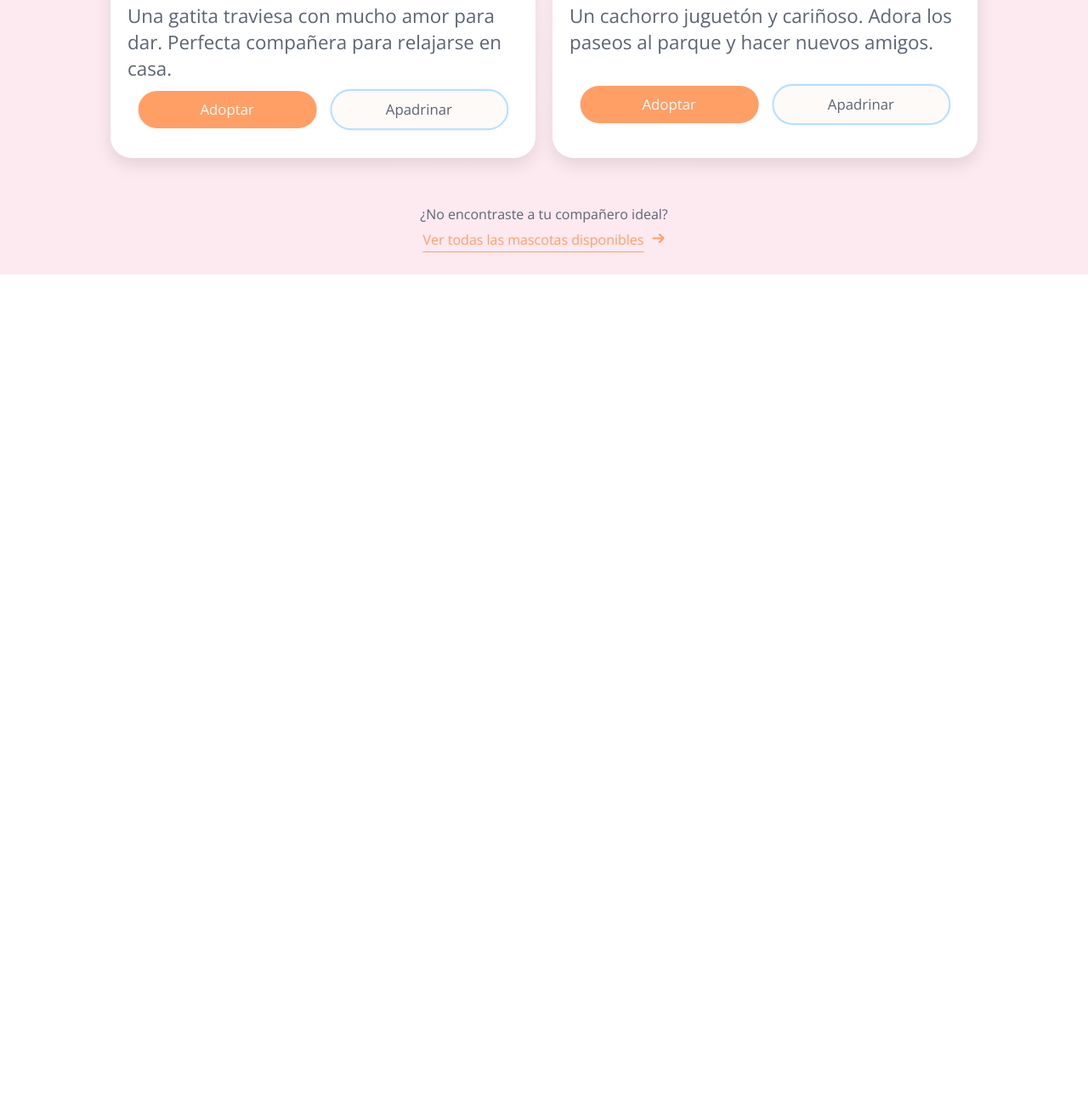
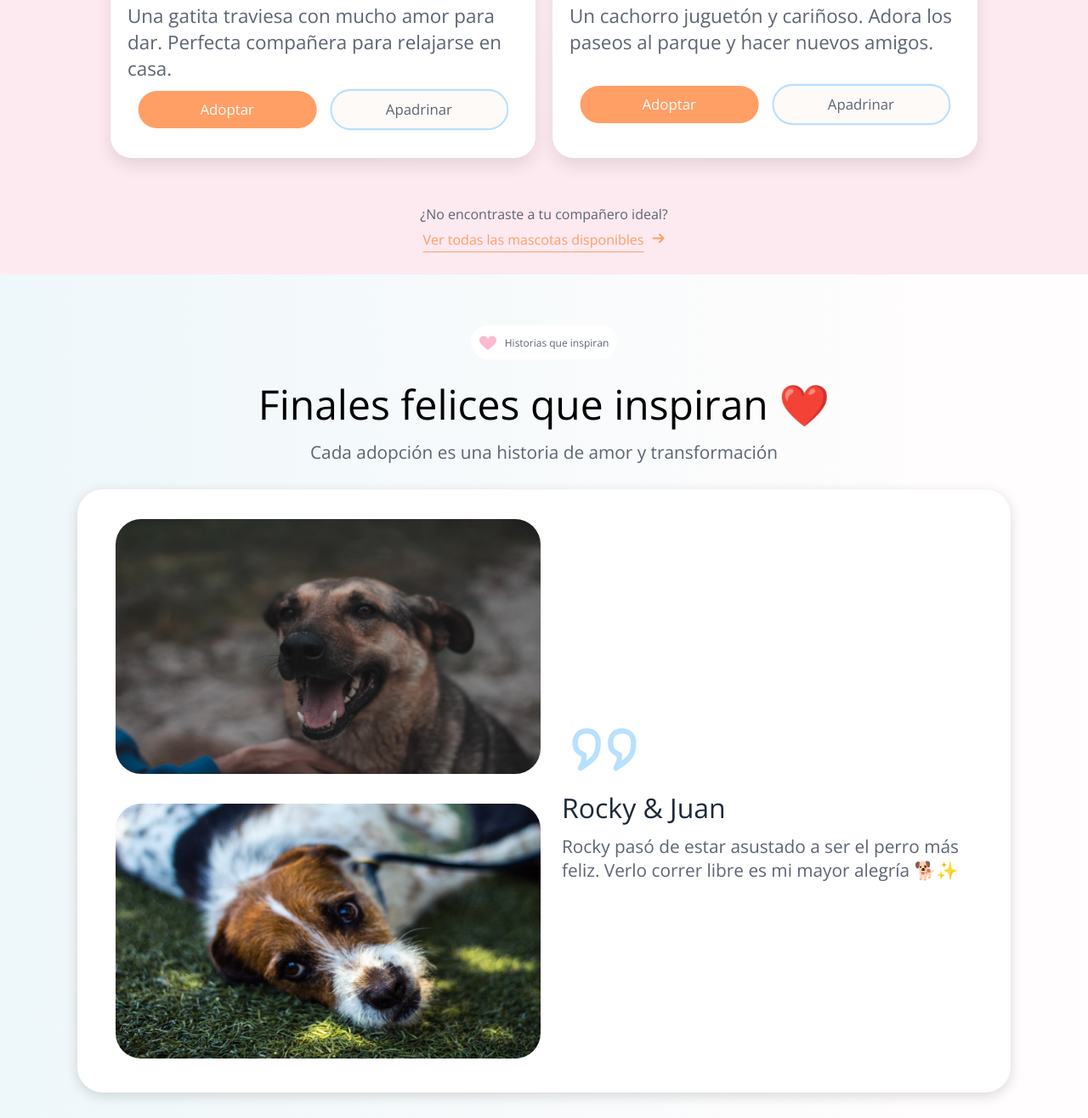
Before and after one commit to sronaal/PetHome, a plain HTML site: page index.html in a window 1280 px wide. Shown: the part 2141-3457 px from the top of the page at 85% size. Before the commit the page ends 2464 px from the top, so only its background shows below. Drawn offline with nearby package versions, Linux system fonts and the light colour scheme.

Commit message:
Historias

```diff
--- a/index.html
+++ b/index.html
@@ -179,6 +179,39 @@
                 </a>
             </div>
         </section>
+
+        <section class="historias">
+            <span class="badge">
+                <svg xmlns="http://www.w3.org/2000/svg" width="20" height="20" viewBox="0 0 16 16">
+                    <path fill="#FFB8D1"
+                        d="M12 2S9 2 8 5C7 2 4 2 4 2C1.8 2 0 3.8 0 6c0 4.1 8 9 8 9s8-5 8-9c0-2.2-1.8-4-4-4z" />
+                </svg>
+                <p>Historias que inspiran</p>
+            </span>
+            <h2>Finales felices que inspiran ❤️</h2>
+            <p>Cada adopción es una historia de amor y transformación</p>
+            <div class="container">
+                <div class="card-historia">
+                    <div class="imagenes">
+                        <picture>
+                            <img src="./img/perro.jpeg" alt="">
+                        </picture>
+                        <picture>
+                            <img src="./img/perro1.jpeg" alt="">
+                        </picture>
+                    </div>
+                    <div class="texto">
+                        <svg width="100" height="100" xmlns="http://www.w3.org/2000/svg" viewBox="0 0 24 24">
+                            <path fill="none" stroke="#B8E0FF" stroke-linecap="round" stroke-linejoin="round"
+                                stroke-width="1.5"
+                                d="M16.25 15.5c-1.837-.794-2.5-1.5-2.5-3.5S15 8.75 17 8.75S20.25 10 20.25 12c0 3.5-1 4.75-5 7.25c1-1.75 1-2.25 1-3.75m-10 0c-1.837-.794-2.5-1.5-2.5-3.5S5 8.75 7 8.75S10.25 10 10.25 12c0 3.5-1 4.75-5 7.25c1-1.75 1-2.25 1-3.75" />
+                        </svg>
+                        <h2>Rocky & Juan</h2>
+                        <p>Rocky pasó de estar asustado a ser el perro más feliz. Verlo correr libre es mi mayor alegría 🐕✨</p>
+                    </div>
+                </div>
+            </div>
+        </section>
     </main>
 </body>
 
--- a/style.css
+++ b/style.css
@@ -174,7 +174,7 @@ main .mascotas {
     text-align: center;
   }
 
-main .mascotas .badge{
+  main .mascotas .badge {
 
     display: inline-flex;
     align-items: center;
@@ -187,22 +187,23 @@ main .mascotas .badge{
     transition: transform 0.3s ease;
   }
 
-main .mascotas .badge:hover{
+  main .mascotas .badge:hover {
     transform: translateY(-3px);
   }
 
-main .mascotas .badge p{
+  main .mascotas .badge p {
     font-size: 14px;
     font-weight: 600;
     color: var(--color-text);
   }
-main .mascotas .badge svg{
+
+  main .mascotas .badge svg {
 
     fill: var(--color-primary);
     transform: rotate(30deg);
   }
 
-main .mascotas h2{
+  main .mascotas h2 {
     font-size: 2.8rem;
     font-weight: 500;
     margin-bottom: 20px;
@@ -215,7 +216,7 @@ main .mascotas .subtitle {
     margin-bottom: 30px;
   }
 
-main .cards-mascotas{
+  main .cards-mascotas {
     display: flex;
     flex-wrap: wrap;
     gap: 20px;
@@ -223,7 +224,7 @@ main .cards-mascotas{
     padding: 40px;
   }
 
-main .cards-mascotas .card{
+  main .cards-mascotas .card {
 
     background-color: #FFFFFF;
     height: 600px;
@@ -234,7 +235,7 @@ main .cards-mascotas .card{
 
   }
 
-main .cards-mascotas .card .card-header{
+  main .cards-mascotas .card .card-header {
     height: 300px;
     background-color: #f3f3f3;
     overflow: hidden;
@@ -242,7 +243,7 @@ main .cards-mascotas .card .card-header{
     border-top-left-radius: 25px;
   }
 
-main .cards-mascotas .card .card-header img{
+  main .cards-mascotas .card .card-header img {
 
     width: 100%;
     height: 100%;
@@ -252,7 +253,8 @@ main .cards-mascotas .card .card-header img{
 
   main .cards-mascotas .card:hover {
     transform: translateY(-5px);
-  box-shadow: 0 12px 25px rgba(0, 0, 0, 0.15); /* 🌟 efecto flotante al pasar el mouse */
+    box-shadow: 0 12px 25px rgba(0, 0, 0, 0.15);
+    /* 🌟 efecto flotante al pasar el mouse */
   }
 
   main .cards-mascotas .card .card-body {
@@ -263,38 +265,39 @@ main .cards-mascotas .card .card-body {
   }
 
 
-main .cards-mascotas .card-body span{
+  main .cards-mascotas .card-body span {
     display: flex;
     justify-content: space-between;
     align-items: center;
     margin-bottom: 5px;
   }
-main .cards-mascotas .card-body span h3{
+
+  main .cards-mascotas .card-body span h3 {
     font-size: 36px;
     font-weight: 400;
     color: var(--color-title);
   }
 
-main .cards-mascotas .card-body .text-edad{
+  main .cards-mascotas .card-body .text-edad {
     margin-bottom: 20px;
     color: var(--color-text);
   }
 
-main .cards-mascotas .card-body h4{
+  main .cards-mascotas .card-body h4 {
     font-size: 1.4rem;
     font-weight: 400;
     color: var(--color-text);
     margin-bottom: 15px;
   }
 
-main .cards-mascotas .card-footer .btn-card{
+  main .cards-mascotas .card-footer .btn-card {
     display: flex;
     justify-content: center;
     align-items: center;
     gap: 15px;
   }
 
-main .cards-mascotas .card-footer .btn-card a{
+  main .cards-mascotas .card-footer .btn-card a {
     text-decoration: none;
     width: 200px;
     text-align: center;
@@ -302,28 +305,29 @@ main .cards-mascotas .card-footer .btn-card a{
     border-radius: 30px;
   }
 
-main .cards-mascotas .card-footer .btn-card .btn-adoptar{
+  main .cards-mascotas .card-footer .btn-card .btn-adoptar {
     background-color: #FF9F66;
     color: var(--color-bg-light);
   }
 
-main .cards-mascotas .card-footer .btn-card .btn-adoptar:hover{
+  main .cards-mascotas .card-footer .btn-card .btn-adoptar:hover {
     background-color: #ff8442;
     transform: scale(1.05);
   }
 
-main .cards-mascotas .card-footer .btn-card .btn-apadrinar{
+  main .cards-mascotas .card-footer .btn-card .btn-apadrinar {
     background-color: var(--color-bg-light);
     border: 2px solid #B8E0FF;
     color: var(--color-text);
   }
 
-main .cards-mascotas .card-footer .btn-card ,.btn-apadrinar:hover{
+  main .cards-mascotas .card-footer .btn-card,
+  .btn-apadrinar:hover {
     transform: scale(1.05);
   }
 
 
-main .mascotas .mascotas-footer{
+  main .mascotas .mascotas-footer {
     margin-top: 15px;
     display: flex;
     flex-direction: column;
@@ -332,11 +336,11 @@ main .mascotas .mascotas-footer{
 
   }
 
-main .mascotas .mascotas-footer p{
+  main .mascotas .mascotas-footer p {
     color: var(--color-text);
   }
 
-main .mascotas .mascotas-footer a{
+  main .mascotas .mascotas-footer a {
     display: inline-flex;
     justify-content: center;
     align-items: center;
@@ -345,6 +349,82 @@ main .mascotas .mascotas-footer a{
     margin-bottom: 30px;
     cursor: pointer;
     text-underline-offset: 8px;
+  }
+
+  main .historias {
+    height: 100%;
+    background: #EEF7FA;
+    background: linear-gradient(90deg, rgba(238, 247, 250, 1) 0%, rgba(255, 253, 253, 1) 85%);
+    text-align: center;
+  }
+
+  main .historias .badge {
+    display: inline-flex;
+    justify-content: center;
+    align-items: center;
+    gap: 10px;
+    margin: 60px 0 20px 0;
+    width: fit-content;
+    padding: 10px;
+    border-radius: 30px;
+    text-align: center;
+    background-color: #ffff;
+  }
+
+  main .historias .badge p {
+    font-size: 12px;
+    color: var(--color-text);
+  }
+
+  main .historias h2 {
+    font-size: 3rem;
+    font-weight: 400;
+    margin-bottom: 10px;
+  }
+
+  main .historias p {
+    font-size: 1.3em;
+    color: var(--color-text);
+  }
+
+  main .historias .container {
+    padding: 30px;
+    display: flex;
+    justify-content: center;
+
+  }
+
+  main .historias .card-historia {
+    display: flex;
+    align-items: center;
+    text-align: left;
+    width: 90%;
+    background-color: #ffff;
+    box-shadow: 0 4px 15px rgba(0, 0, 0, 0.15);
+    transition: transform 0.2s ease, box-shadow 0.2s ease;
+    padding: 20px;
+    border-radius: 30px;
+
+  }
+
+  main .historias .card-historia .imagenes {
+    display: flex;
+    align-items: start;
+    flex-direction: column;
+  }
+
+  main .historias .card-historia h2{
+    font-size: 2rem;
+    color: var(--color-title);
+  }
+
+  main .historias picture img {
+
+    width: 500px;
+    height: 300px;
+    border-radius: 30px;
+    object-fit: fill;
+    margin: 15px 25px 15px 25px;
   }
 
   @media (max-width: 480px) {
@@ -388,53 +468,55 @@ main .mascotas .mascotas-footer a{
     main .btn-content {
       justify-content: center;
     }
-  main .btn-content button{
+
+    main .btn-content button {
       justify-content: center;
       width: 100%;
     }
 
-  main .mascotas .subtitle{
+    main .mascotas .subtitle {
       font-size: 16px;
       break-inside: avoid;
     }
 
 
-  main .cards-mascotas .card{
+    main .cards-mascotas .card {
       max-width: 360px;
       max-height: 800px;
       margin: 20px;
     }
 
-  main .cards-mascotas .card .card-header{
+    main .cards-mascotas .card .card-header {
       max-height: 250px;
     }
 
 
-  main .cards-mascotas .card-body span h3{
+    main .cards-mascotas .card-body span h3 {
       font: 30px;
     }
 
-  main .cards-mascotas .card-body h4{
+    main .cards-mascotas .card-body h4 {
       font-size: 1rem;
     }
 
-  main .cards-mascotas .card-footer .btn-card{
+    main .cards-mascotas .card-footer .btn-card {
       flex-direction: column;
       padding: 0 15px;
     }
 
-  main .cards-mascotas .card-footer .btn-card a{
+    main .cards-mascotas .card-footer .btn-card a {
       width: 100%;
     }
   }
 
 
-@media  (max-width: 868px) {
+  @media (max-width: 868px) {
 
-  main .cards-mascotas{
+    main .cards-mascotas {
       padding: 0;
     }
-  main .cards-mascotas .card{
+
+    main .cards-mascotas .card {
       width: 700px;
     }
   }
```
Lines whose indentation alone changed are shown as unchanged.
